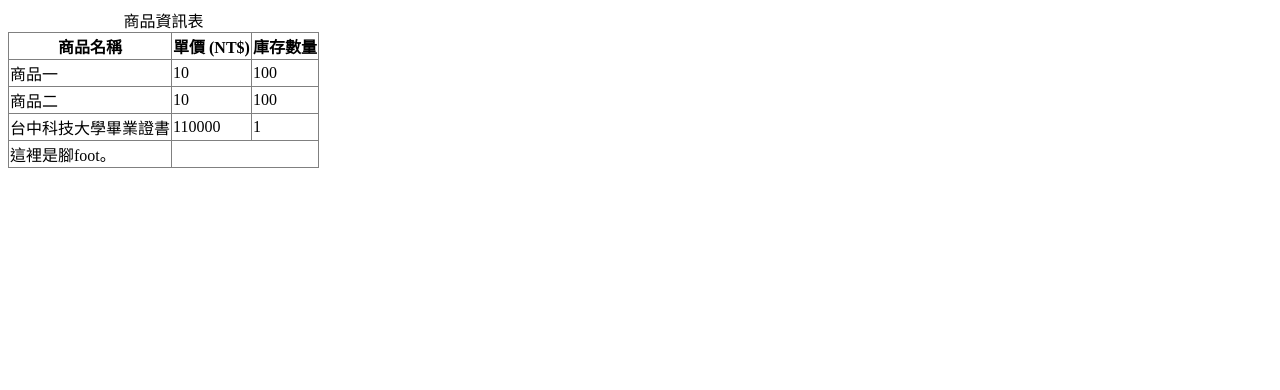
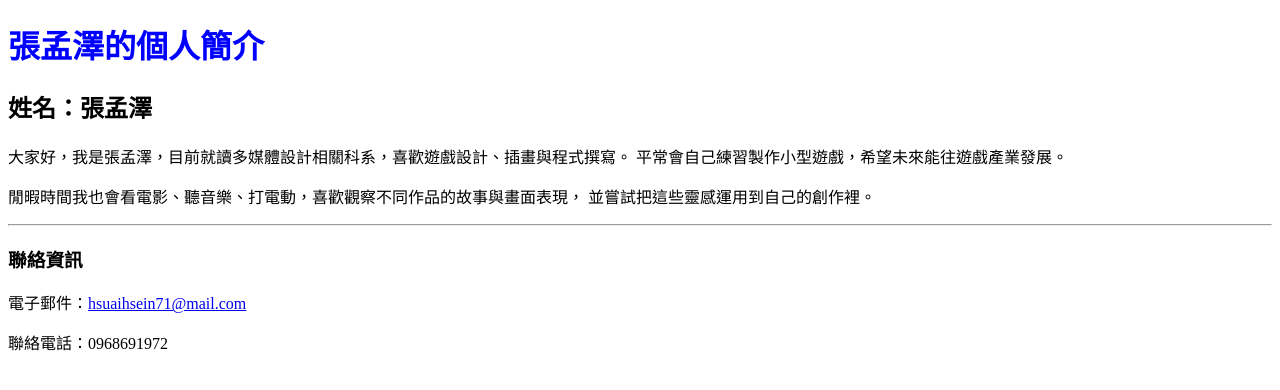
Before and after one commit to BubbleYo87/1411122031, a plain HTML site: page midterms/profile.html in a window 1280 px wide. Drawn offline with Linux system fonts and the light colour scheme.

Commit message:
Update profile.html for personal introduction
Removed product table and added personal introduction.

```diff
--- a/midterms/profile.html
+++ b/midterms/profile.html
@@ -1,46 +1,45 @@
 <!DOCTYPE html>
 <html lang="zh-Hant">
 <head>
+
     <meta charset="utf-8">
-    <title>商品資訊表格</title>
+
+    <title>個人簡介</title>
+
+    <style>
+        h1
+        {
+            color: blue;
+        }
+    </style>
+
 </head>
+
 <body>
-    <table frame="border" rules="all">
 
-        <caption>商品資訊表</caption>
+    <div>
 
-        <!-- 表頭 -->
-        <thead>
-            <tr>
-                <th>商品名稱</th>
-                <th>單價 (NT$)</th>
-                <th>庫存數量</th>
-            </tr>
-        </thead>
+        <h1>張孟澤的個人簡介</h1>
+        <h2>姓名：張孟澤</h2>
 
-        <tbody>
-            <tr>
-                <td>商品一</td>
-                <td>10</td>
-                <td>100</td>
-            </tr>
-            <tr>
-                <td>商品二</td>
-                <td>10</td>
-                <td>100</td>
-            </tr>
-            <tr>
-                <td>台中科技大學畢業證書</td>
-                <td>110000</td>
-                <td>1</td>
-            </tr>
-        </tbody>
+        <p>
+            大家好，我是張孟澤，目前就讀多媒體設計相關科系，喜歡遊戲設計、插畫與程式撰寫。
+            平常會自己練習製作小型遊戲，希望未來能往遊戲產業發展。
+        </p>
+        <p>
+            閒暇時間我也會看電影、聽音樂、打電動，喜歡觀察不同作品的故事與畫面表現，
+            並嘗試把這些靈感運用到自己的創作裡。
+        </p>
 
-        <tfoot>
-            <tr>
-                <td>這裡是腳foot。</td>
-            </tr>
-        </tfoot>
-    </table>
+        <hr>
+
+        <h3>聯絡資訊</h3>
+
+        <p>
+            電子郵件：<a href="mailto:hsuaihsein71@mail.com">hsuaihsein71@mail.com</a>
+        </p>
+
+        <p>聯絡電話：0968691972</p>
+    </div>
 </body>
 </html>
```
